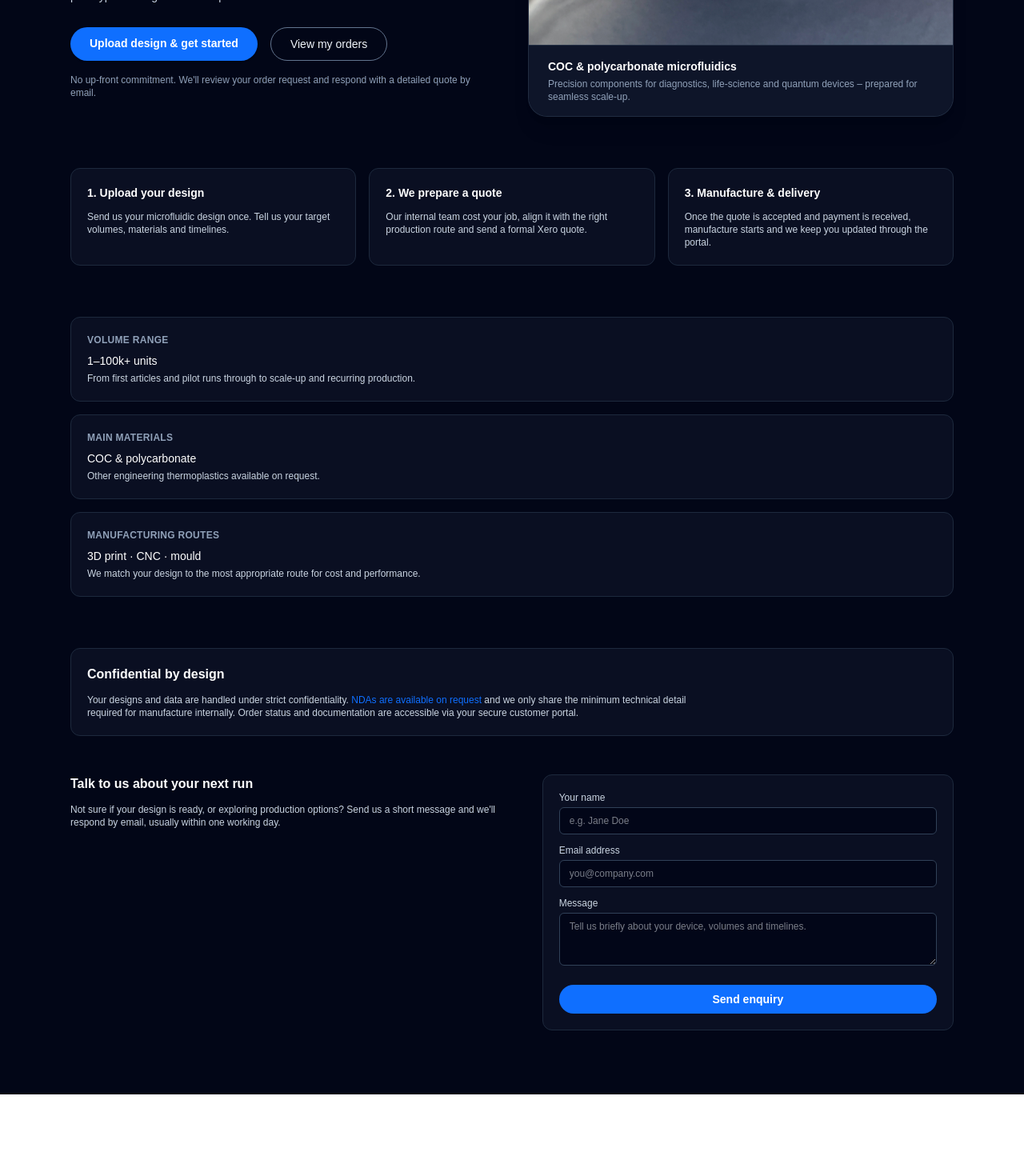
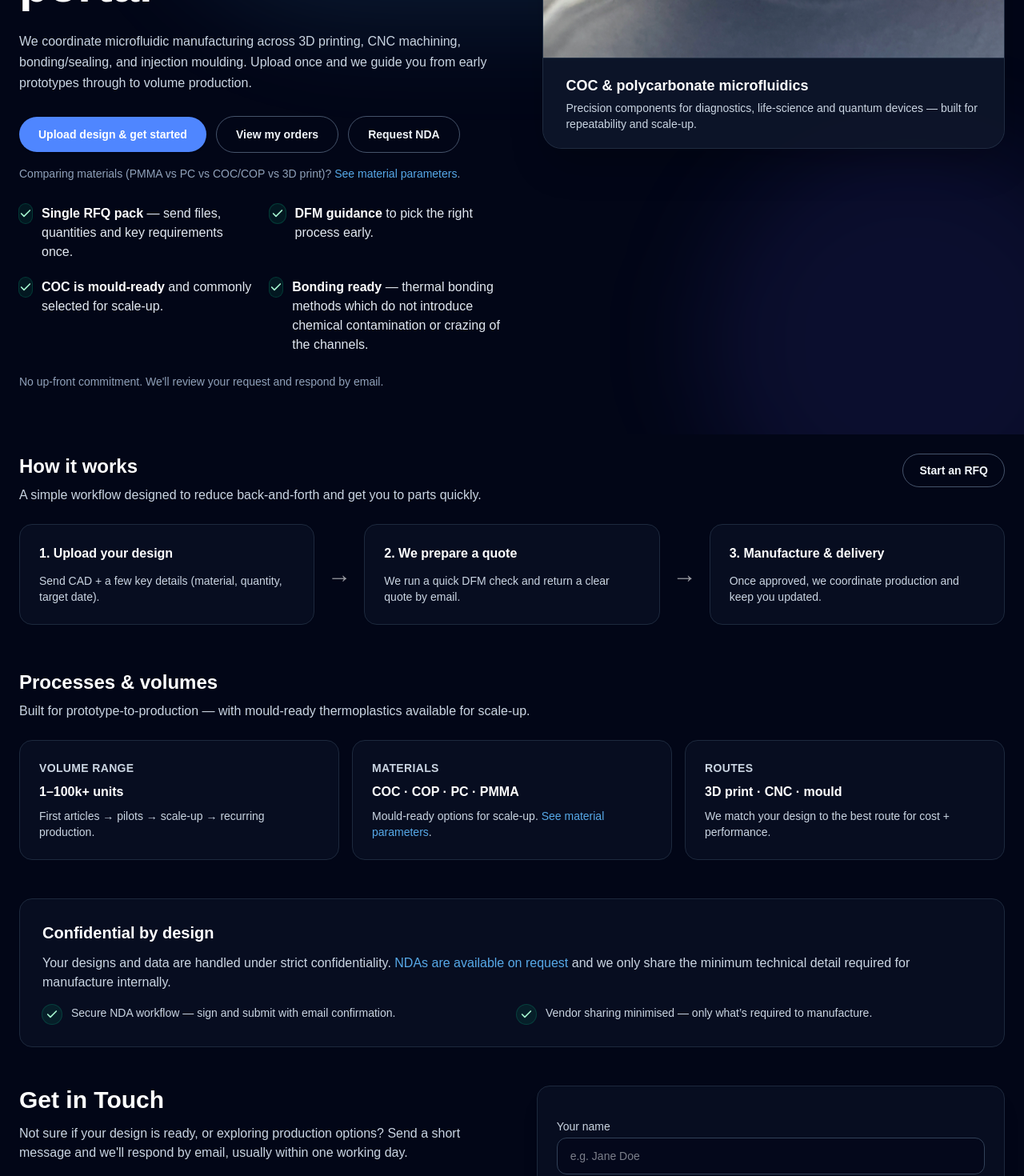
Before and after one commit to OMS-Shop/osm-shop, a Next.js app: page / in a window 1280 px wide. Shown: the part 480-1950 px from the top of the page at 80% size. Before the commit the page ends 1848 px from the top, so only its background shows below. Built offline with nearby package versions, Linux system fonts and the light colour scheme.

Commit message:
Restore homepage headings

```diff
--- a/app/page.tsx
+++ b/app/page.tsx
@@ -3,51 +3,138 @@ import Link from "next/link";
 import { Suspense } from "react";
 import EnquiryAlert from "./components/EnquiryAlert";
 
+/**
+ * OSMS Guardrails:
+ * - Keep these section IDs present: how-it-works, processes, confidentiality, contact
+ * - Keep dark background on outer wrapper (no white gaps)
+ * - Keep hero grid alignment stable (image should not “drop”)
+ */
+
+function GreenTick() {
+  return (
+    <span className="inline-flex h-6 w-6 items-center justify-center rounded-full bg-emerald-500/10 ring-1 ring-emerald-400/25">
+      <svg
+        viewBox="0 0 24 24"
+        className="h-4 w-4 text-emerald-200"
+        fill="none"
+        stroke="currentColor"
+        strokeWidth="2.5"
+        strokeLinecap="round"
+        strokeLinejoin="round"
+        aria-hidden="true"
+      >
+        <path d="M20 6L9 17l-5-5" />
+      </svg>
+    </span>
+  );
+}
+
 export default function HomePage() {
   return (
-    <div className="bg-[#020617]">
+    <div className="min-h-screen bg-[#020617]">
       {/* ===== Hero ===== */}
-      <section className="mx-auto flex max-w-6xl flex-col gap-10 px-6 pb-16 pt-10 md:flex-row md:items-center md:pt-14">
-        {/* Left: headline & CTAs */}
-        <div className="flex-1">
-          <h1 className="text-4xl font-semibold leading-tight text-white md:text-5xl">
+      <section className="relative overflow-hidden">
+        {/* ambient background */}
+        <div aria-hidden className="pointer-events-none absolute inset-0">
+          <div className="absolute -top-24 left-1/2 h-[520px] w-[920px] -translate-x-1/2 rounded-full bg-[#57a9e8]/12 blur-3xl" />
+          <div className="absolute -bottom-36 right-[-120px] h-[520px] w-[520px] rounded-full bg-indigo-500/10 blur-3xl" />
+        </div>
+
+        <div className="mx-auto grid max-w-7xl gap-10 px-6 pb-14 pt-10 lg:grid-cols-[1.05fr_minmax(0,1fr)] lg:gap-12 lg:pt-12">
+          {/* Left */}
+          <div className="relative">
+            <div className="inline-flex items-center gap-3 rounded-full border border-emerald-400/20 bg-emerald-500/5 px-4 py-2 text-sm text-slate-200">
+              <GreenTick />
+              <span>Upload &amp; request a quote • Response typically within 1 working day</span>
+            </div>
+
+            <h1 className="mt-7 text-5xl font-semibold leading-tight text-white md:text-6xl">
               From{" "}
-            <span className="text-[#0f6fff]">1 to 100,000 units</span> of
-            microfluidic parts, through a single portal
+              <span className="text-[#4f86ff]">1 to 100,000+</span> units of
+              microfluidic parts — through one portal
             </h1>
 
-          <p className="mt-5 max-w-xl text-sm leading-relaxed text-slate-300">
-            We coordinate microfluidic manufacturing across 3D printing, CNC
-            machining and injection moulding. Upload your design once and we
-            take care of the rest – from early prototypes through to volume
-            production.
+            <p className="mt-5 max-w-2xl text-base leading-relaxed text-slate-300">
+              We coordinate microfluidic manufacturing across 3D printing, CNC machining,
+              bonding/sealing, and injection moulding. Upload once and we guide you from
+              early prototypes through to volume production.
             </p>
 
-          <div className="mt-7 flex flex-wrap gap-4">
+            {/* Buttons (INLINE) */}
+            <div className="mt-7 flex flex-wrap items-center gap-3">
               <Link
                 href="/upload"
-              className="rounded-full bg-[#0f6fff] px-6 py-2.5 text-sm font-semibold text-white shadow hover:bg-[#1d72ff]"
+                className="rounded-full bg-[#4f86ff] px-6 py-3 text-sm font-semibold text-white shadow hover:brightness-110"
               >
                 Upload design &amp; get started
               </Link>
+
               <Link
                 href="/portal"
-              className="rounded-full border border-slate-500 px-6 py-2.5 text-sm font-medium text-slate-100 hover:border-slate-300"
+                className="rounded-full border border-slate-500/70 px-6 py-3 text-sm font-semibold text-slate-100 hover:border-slate-300"
               >
                 View my orders
               </Link>
+
+              <Link
+                href="/nda"
+                className="rounded-full border border-slate-500/70 px-6 py-3 text-sm font-semibold text-slate-100 hover:border-slate-300"
+              >
+                Request NDA
+              </Link>
             </div>
 
-          <p className="mt-4 text-xs text-slate-400">
-            No up-front commitment. We&apos;ll review your order request and
-            respond with a detailed quote by email.
+            <p className="mt-4 text-sm text-slate-400">
+              Comparing materials (PMMA vs PC vs COC/COP vs 3D print)?{" "}
+              <Link href="/resources#material-parameters" className="text-[#57a9e8] hover:underline">
+                See material parameters
+              </Link>
+              .
+            </p>
+
+            {/* 4 bullet points with green ticks */}
+            <div className="mt-7 grid gap-5 md:grid-cols-2">
+              <div className="flex items-start gap-3">
+                <GreenTick />
+                <p className="text-base text-slate-200">
+                  <span className="font-semibold text-white">Single RFQ pack</span> — send files,
+                  quantities and key requirements once.
                 </p>
               </div>
 
-        {/* Right: hero image card */}
-        <div className="flex-1">
-          <div className="overflow-hidden rounded-3xl border border-slate-700/60 bg-slate-900/60 shadow-xl">
-            {/* Image */}
+              <div className="flex items-start gap-3">
+                <GreenTick />
+                <p className="text-base text-slate-200">
+                  <span className="font-semibold text-white">DFM guidance</span> to pick the right
+                  process early.
+                </p>
+              </div>
+
+              <div className="flex items-start gap-3">
+                <GreenTick />
+                <p className="text-base text-slate-200">
+                  <span className="font-semibold text-white">COC is mould-ready</span> and commonly
+                  selected for scale-up.
+                </p>
+              </div>
+
+              <div className="flex items-start gap-3">
+                <GreenTick />
+                <p className="text-base text-slate-200">
+                  <span className="font-semibold text-white">Bonding ready</span> — thermal bonding
+                  methods which do not introduce chemical contamination or crazing of the channels.
+                </p>
+              </div>
+            </div>
+
+            <p className="mt-6 text-sm text-slate-400">
+              No up-front commitment. We&apos;ll review your request and respond by email.
+            </p>
+          </div>
+
+          {/* Right (Hero image card) */}
+          <div className="relative self-start lg:mt-[-10px]">
+            <div className="overflow-hidden rounded-3xl border border-slate-700/60 bg-slate-900/50 shadow-2xl">
               <div className="relative aspect-[4/3]">
                 <Image
                   src="/microfluidic-spiral.jpg"
@@ -58,160 +145,169 @@ export default function HomePage() {
                 />
               </div>
 
-            {/* Caption */}
-            <div className="border-t border-slate-700/60 bg-slate-900/80 px-6 py-4">
-              <p className="text-sm font-semibold text-white">
+              <div className="border-t border-slate-700/60 bg-slate-900/70 px-7 py-5">
+                <p className="text-lg font-semibold text-white">
                   COC &amp; polycarbonate microfluidics
                 </p>
-              <p className="mt-1 text-xs text-slate-400">
-                Precision components for diagnostics, life-science and quantum
-                devices – prepared for seamless scale-up.
+                <p className="mt-1 text-sm text-slate-300">
+                  Precision components for diagnostics, life-science and quantum devices — built for
+                  repeatability and scale-up.
+                </p>
+              </div>
+            </div>
+          </div>
+        </div>
+      </section>
+
+      {/* ===== How it works ===== */}
+      <section id="how-it-works" className="mx-auto max-w-7xl px-6 pb-10 pt-6">
+        <div className="flex items-start justify-between gap-6">
+          <div>
+            <h2 className="text-2xl font-semibold text-white">How it works</h2>
+            <p className="mt-2 max-w-2xl text-slate-300">
+              A simple workflow designed to reduce back-and-forth and get you to parts quickly.
+            </p>
+          </div>
+
+          <Link
+            href="/upload"
+            className="rounded-full border border-slate-500/70 px-5 py-2.5 text-sm font-semibold text-slate-100 hover:border-slate-300"
+          >
+            Start an RFQ
+          </Link>
+        </div>
+
+        <div className="mt-6 grid gap-4 lg:grid-cols-[1fr_auto_1fr_auto_1fr]">
+          <div className="rounded-2xl border border-slate-800 bg-slate-900/45 p-6">
+            <p className="text-base font-semibold text-white">1. Upload your design</p>
+            <p className="mt-3 text-sm text-slate-300">
+              Send CAD + a few key details (material, quantity, target date).
+            </p>
+          </div>
+
+          <div className="hidden items-center justify-center lg:flex">
+            <span className="text-3xl text-white/60">→</span>
+          </div>
+
+          <div className="rounded-2xl border border-slate-800 bg-slate-900/45 p-6">
+            <p className="text-base font-semibold text-white">2. We prepare a quote</p>
+            <p className="mt-3 text-sm text-slate-300">
+              We run a quick DFM check and return a clear quote by email.
+            </p>
+          </div>
+
+          <div className="hidden items-center justify-center lg:flex">
+            <span className="text-3xl text-white/60">→</span>
+          </div>
+
+          <div className="rounded-2xl border border-slate-800 bg-slate-900/45 p-6">
+            <p className="text-base font-semibold text-white">3. Manufacture &amp; delivery</p>
+            <p className="mt-3 text-sm text-slate-300">
+              Once approved, we coordinate production and keep you updated.
+            </p>
+          </div>
+        </div>
+      </section>
+
+      {/* ===== Processes & volumes ===== */}
+      <section id="processes" className="mx-auto max-w-7xl px-6 pb-10 pt-4">
+        <h2 className="text-2xl font-semibold text-white">Processes &amp; volumes</h2>
+        <p className="mt-2 max-w-2xl text-slate-300">
+          Built for prototype-to-production — with mould-ready thermoplastics available for scale-up.
+        </p>
+
+        <div className="mt-6 grid gap-4 md:grid-cols-3">
+          <div className="rounded-2xl border border-slate-800 bg-slate-900/45 p-6">
+            <p className="text-sm font-semibold tracking-wide text-slate-300">VOLUME RANGE</p>
+            <p className="mt-2 text-base font-semibold text-white">1–100k+ units</p>
+            <p className="mt-2 text-sm text-slate-300">
+              First articles → pilots → scale-up → recurring production.
+            </p>
+          </div>
+
+          <div className="rounded-2xl border border-slate-800 bg-slate-900/45 p-6">
+            <p className="text-sm font-semibold tracking-wide text-slate-300">MATERIALS</p>
+            <p className="mt-2 text-base font-semibold text-white">COC · COP · PC · PMMA</p>
+            <p className="mt-2 text-sm text-slate-300">
+              Mould-ready options for scale-up.{" "}
+              <Link href="/resources#material-parameters" className="text-[#57a9e8] hover:underline">
+                See material parameters
+              </Link>
+              .
+            </p>
+          </div>
+
+          <div className="rounded-2xl border border-slate-800 bg-slate-900/45 p-6">
+            <p className="text-sm font-semibold tracking-wide text-slate-300">ROUTES</p>
+            <p className="mt-2 text-base font-semibold text-white">3D print · CNC · mould</p>
+            <p className="mt-2 text-sm text-slate-300">
+              We match your design to the best route for cost + performance.
+            </p>
+          </div>
+        </div>
+      </section>
+
+      {/* ===== Confidentiality ===== */}
+      <section id="confidentiality" className="mx-auto max-w-7xl px-6 pb-10 pt-2">
+        <div className="rounded-2xl border border-slate-800 bg-slate-900/45 p-7">
+          <h2 className="text-xl font-semibold text-white">Confidential by design</h2>
+          <p className="mt-3 text-slate-300">
+            Your designs and data are handled under strict confidentiality.{" "}
+            <Link href="/nda" className="text-[#57a9e8] hover:underline">
+              NDAs are available on request
+            </Link>{" "}
+            and we only share the minimum technical detail required for manufacture internally.
+          </p>
+          <div className="mt-4 grid gap-3 md:grid-cols-2">
+            <div className="flex items-start gap-3">
+              <GreenTick />
+              <p className="text-sm text-slate-300">
+                Secure NDA workflow — sign and submit with email confirmation.
+              </p>
+            </div>
+            <div className="flex items-start gap-3">
+              <GreenTick />
+              <p className="text-sm text-slate-300">
+                Vendor sharing minimised — only what’s required to manufacture.
               </p>
             </div>
           </div>
         </div>
       </section>
 
-      {/* ✅ Alert for enquiry success */}
+      {/* ===== Contact ===== */}
+      <section id="contact" className="mx-auto max-w-7xl px-6 pb-20 pt-2">
+        <div className="grid gap-8 md:grid-cols-[1.05fr_minmax(0,1fr)]">
+          <div>
+            <h2 className="text-3xl font-semibold text-white">Get in Touch</h2>
+            <p className="mt-3 max-w-xl text-slate-300">
+              Not sure if your design is ready, or exploring production options? Send a short
+              message and we&apos;ll respond by email, usually within one working day.
+            </p>
+          </div>
+
+          <div className="rounded-2xl border border-slate-800 bg-slate-900/45 p-6 shadow-xl">
+            {/* Success box for enquiry (uses URL param from /api/contact redirect) */}
             <Suspense fallback={null}>
               <EnquiryAlert />
             </Suspense>
 
-      {/* ===== Three-step cards (How it works) ===== */}
-      <section
-        id="how-it-works"
-        className="scroll-mt-24 mx-auto grid max-w-6xl gap-4 px-6 pb-16 md:grid-cols-3"
-      >
-        <div className="rounded-xl border border-slate-800 bg-slate-900/60 p-5">
-          <h3 className="text-sm font-semibold text-white">
-            1. Upload your design
-          </h3>
-          <p className="mt-3 text-xs text-slate-300">
-            Send us your microfluidic design once. Tell us your target volumes,
-            materials and timelines.
-          </p>
-        </div>
-
-        <div className="rounded-xl border border-slate-800 bg-slate-900/60 p-5">
-          <h3 className="text-sm font-semibold text-white">
-            2. We prepare a quote
-          </h3>
-          <p className="mt-3 text-xs text-slate-300">
-            Our internal team cost your job, align it with the right production
-            route and send a formal Xero quote.
-          </p>
-        </div>
-
-        <div className="rounded-xl border border-slate-800 bg-slate-900/60 p-5">
-          <h3 className="text-sm font-semibold text-white">
-            3. Manufacture &amp; delivery
-          </h3>
-          <p className="mt-3 text-xs text-slate-300">
-            Once the quote is accepted and payment is received, manufacture
-            starts and we keep you updated through the portal.
-          </p>
-        </div>
-      </section>
-
-      {/* ===== Volume, materials, routes ===== */}
-      <section
-        id="processes"
-        className="scroll-mt-24 mx-auto max-w-6xl space-y-4 px-6 pb-16"
-      >
-        <div className="rounded-xl border border-slate-800 bg-slate-900/60 p-5">
-          <h4 className="text-xs font-semibold tracking-wide text-slate-400">
-            VOLUME RANGE
-          </h4>
-          <p className="mt-2 text-sm font-medium text-white">1–100k+ units</p>
-          <p className="mt-1 text-xs text-slate-300">
-            From first articles and pilot runs through to scale-up and recurring
-            production.
-          </p>
-        </div>
-
-        <div className="rounded-xl border border-slate-800 bg-slate-900/60 p-5">
-          <h4 className="text-xs font-semibold tracking-wide text-slate-400">
-            MAIN MATERIALS
-          </h4>
-          <p className="mt-2 text-sm font-medium text-white">
-            COC &amp; polycarbonate
-          </p>
-          <p className="mt-1 text-xs text-slate-300">
-            Other engineering thermoplastics available on request.
-          </p>
-        </div>
-
-        <div className="rounded-xl border border-slate-800 bg-slate-900/60 p-5">
-          <h4 className="text-xs font-semibold tracking-wide text-slate-400">
-            MANUFACTURING ROUTES
-          </h4>
-          <p className="mt-2 text-sm font-medium text-white">
-            3D print · CNC · mould
-          </p>
-          <p className="mt-1 text-xs text-slate-300">
-            We match your design to the most appropriate route for cost and
-            performance.
-          </p>
-        </div>
-      </section>
-
-      {/* ===== Confidentiality ===== */}
-      <section
-        id="confidentiality"
-        className="scroll-mt-24 mx-auto max-w-6xl px-6 pb-12"
-      >
-        <div className="rounded-xl border border-slate-800 bg-slate-900/60 p-5">
-          <h2 className="text-base font-semibold text-white">
-            Confidential by design
-          </h2>
-          <p className="mt-3 max-w-3xl text-xs text-slate-300">
-            Your designs and data are handled under strict confidentiality.{" "}
-            <Link href="/nda" className="text-[#0f6fff] hover:underline">
-              NDAs are available on request
-            </Link>{" "}
-            and we only share the minimum technical detail required for
-            manufacture internally. Order status and documentation are
-            accessible via your secure customer portal.
-          </p>
-        </div>
-      </section>
-
-      {/* ===== Contact ===== */}
-      <section
-        id="contact"
-        className="scroll-mt-24 mx-auto max-w-6xl grid gap-6 px-6 pb-20 md:grid-cols-[1.1fr_minmax(0,1fr)]"
-      >
-        <div>
-          <h2 className="text-base font-semibold text-white">
-            Talk to us about your next run
-          </h2>
-          <p className="mt-3 max-w-xl text-xs text-slate-300">
-            Not sure if your design is ready, or exploring production options?
-            Send us a short message and we&apos;ll respond by email, usually
-            within one working day.
-          </p>
-        </div>
-
-        <form
-          action="/api/contact"
-          method="post"
-          className="space-y-3 rounded-xl border border-slate-800 bg-slate-900/60 p-5"
-        >
-          <div className="space-y-1 text-xs">
-            <label className="block text-slate-300" htmlFor="name">
+            <form action="/api/contact" method="post" className="mt-4 space-y-4">
+              <div className="space-y-1">
+                <label className="block text-sm text-slate-300" htmlFor="name">
                   Your name
                 </label>
                 <input
                   id="name"
                   name="name"
                   type="text"
-              className="w-full rounded-md border border-slate-700 bg-slate-950 px-3 py-2 text-xs text-slate-100 outline-none focus:border-[#0f6fff]"
+                  className="w-full rounded-xl border border-slate-700 bg-slate-950/60 px-4 py-3 text-sm text-slate-100 outline-none focus:border-[#57a9e8]"
                   placeholder="e.g. Jane Doe"
                 />
               </div>
 
-          <div className="space-y-1 text-xs">
-            <label className="block text-slate-300" htmlFor="email">
+              <div className="space-y-1">
+                <label className="block text-sm text-slate-300" htmlFor="email">
                   Email address
                 </label>
                 <input
@@ -219,32 +315,34 @@ export default function HomePage() {
                   name="email"
                   type="email"
                   required
-              className="w-full rounded-md border border-slate-700 bg-slate-950 px-3 py-2 text-xs text-slate-100 outline-none focus:border-[#0f6fff]"
+                  className="w-full rounded-xl border border-slate-700 bg-slate-950/60 px-4 py-3 text-sm text-slate-100 outline-none focus:border-[#57a9e8]"
                   placeholder="you@company.com"
                 />
               </div>
 
-          <div className="space-y-1 text-xs">
-            <label className="block text-slate-300" htmlFor="message">
+              <div className="space-y-1">
+                <label className="block text-sm text-slate-300" htmlFor="message">
                   Message
                 </label>
                 <textarea
                   id="message"
                   name="message"
-              rows={3}
+                  rows={5}
                   required
-              className="w-full rounded-md border border-slate-700 bg-slate-950 px-3 py-2 text-xs text-slate-100 outline-none focus:border-[#0f6fff]"
+                  className="w-full resize-none rounded-xl border border-slate-700 bg-slate-950/60 px-4 py-3 text-sm text-slate-100 outline-none focus:border-[#57a9e8]"
                   placeholder="Tell us briefly about your device, volumes and timelines."
                 />
               </div>
 
               <button
                 type="submit"
-            className="mt-2 w-full rounded-full bg-[#0f6fff] px-4 py-2 text-sm font-semibold text-white hover:bg-[#1d72ff]"
+                className="w-full rounded-full bg-[#356fee] px-6 py-4 text-sm font-semibold text-white shadow hover:brightness-110"
               >
                 Send enquiry
               </button>
             </form>
+          </div>
+        </div>
       </section>
     </div>
   );
```
Lines whose indentation alone changed are shown as unchanged.
